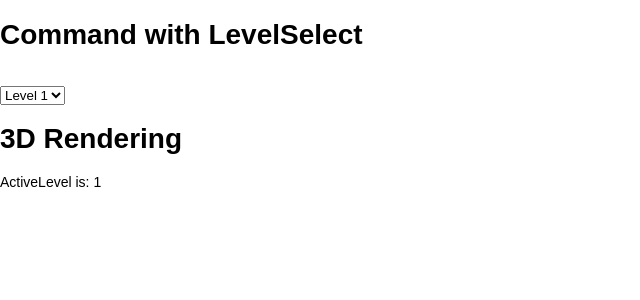
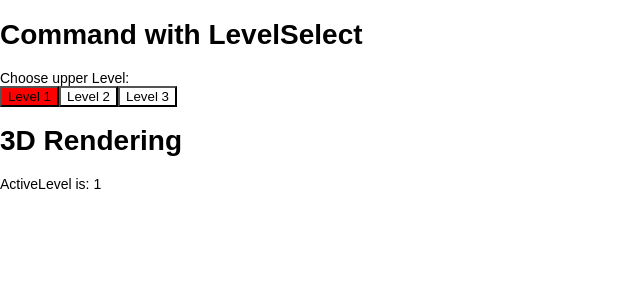
Before and after one commit to scharsc/add-redux, a React app: page / in a window 1280 px wide. Shown: the top 300 px of the page, without its empty margins (0-640 px from the left). Built offline with nearby package versions, Linux system fonts and the light colour scheme.

Commit message:
hoveringIsWorking

```diff
--- a/src/components/App.tsx
+++ b/src/components/App.tsx
@@ -1,12 +1,13 @@
 import React from "react";
 import ActiveLevelPrinter from "./ActiveLevelPrinter";
+import LevelSelector from "./LevelSelector";
 import LevelSelectorComboxBox from "./LevelSelectorComboBox";
 
 const App = () => {
     return (
       <>
         <h1>Command with LevelSelect</h1>
-        <LevelSelectorComboxBox/>
+        <LevelSelector/>
         <p/>
         <ActiveLevelPrinter/>
       </>
--- /dev/null
+++ b/src/components/LevelSelector.tsx
@@ -0,0 +1,57 @@
+import React, { useState } from "react";
+import { useAppDispatch, useAppSelector } from "../store/hooks";
+import { setActiveLevel } from "../store/renderModelSlice";
+
+
+const LevelSelector = () => {
+  const levelsArr = useAppSelector((state) => state.renderModel.levels);
+  const dispatch = useAppDispatch();
+  const activeLevel = useAppSelector( (state) => state.renderModel.activeLevel )
+  const [hoverId, setHoverId] = useState<number|undefined>(undefined);
+  //let  useState(0);
+
+  const handleMouseEvent = (event: React.MouseEvent<HTMLButtonElement>) => {
+    const value = +event.currentTarget.value;
+    console.log( "hovered over Level:" + value )
+    setHoverId(value);
+    // Do something
+  };
+
+  const selectChange = (event: React.MouseEvent<HTMLButtonElement>) => {
+    const value = +event.currentTarget.value;
+    console.log( "Selected Level:" + value )
+    dispatch( setActiveLevel( value ) );
+  };
+
+  const handleMouseLeaveEvent = (event: React.MouseEvent<HTMLButtonElement>) => {
+    console.log( "LeaveEvent" )
+    setHoverId(undefined);
+  };
+
+  let levels = levelsArr.map( (id) =>
+  {
+      let className = id === hoverId ?  "hoveredLevel" : "notSelectedLevel";
+      className = id === activeLevel ?  "selectedLevel" : className;
+
+      return (
+        <button key={id}
+          value={id}
+          onClick={selectChange}
+          onMouseEnter={handleMouseEvent}
+          onMouseLeave={handleMouseLeaveEvent}
+          className={className}> Level {id} </button>
+      )
+  });
+
+  return (
+    <>
+      Choose upper Level:
+      <br/>
+      {levels}
+    </>
+  );
+};
+
+export default LevelSelector;
+
+// export default memo(TextWall, arePropsEqual);
--- a/src/mystyle.css
+++ b/src/mystyle.css
@@ -14,3 +14,14 @@ body{
 body {
     background: white;
 }
+
+.notSelectedLevel {
+    background-color: white;
+  }
+.selectedLevel {
+    background-color: red;
+  }
+
+.hoveredLevel {
+    background-color: lightblue;
+}
```
